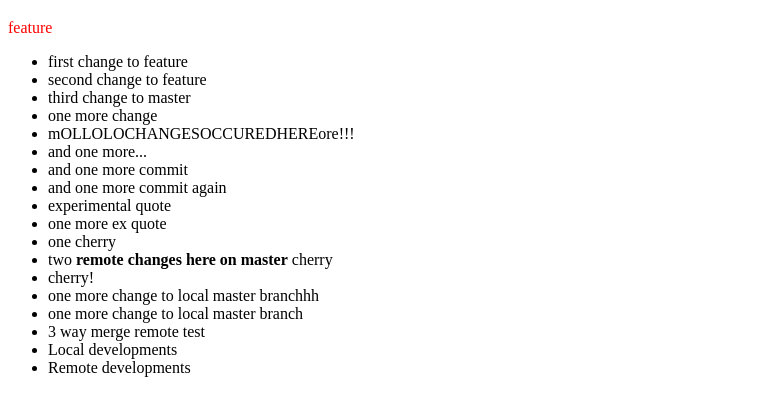
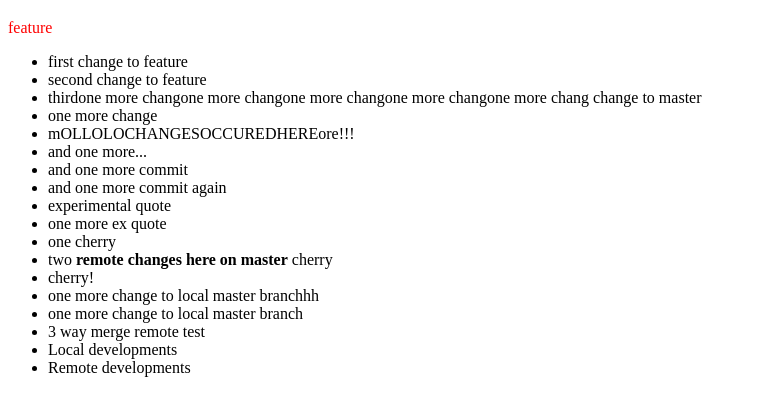
Before and after one commit to RomanTrus/sap_unit4_repo, a plain HTML site: page index.html in a window 1280 px wide. Shown: the part 61-472 px from the top of the page, without its empty margins (0-757 px from the left). Drawn offline with Linux system fonts and the light colour scheme.

Commit message:
some commit, hmm one more time

```diff
--- a/index.html
+++ b/index.html
@@ -11,7 +11,7 @@
 <ul>
 	<li>first change to feature<CHANGES CHANGES AATTAATSASDSADSAD /li>
 	<li>second change to feature</li>
-	<li>third change to master</li>
+	<li>thirdone more changone more changone more changone more changone more chang change to master</li>
 	<li>one more change</li>
 	<li>mOLLOLOCHANGESOCCUREDHEREore!!!</li>
 	<li>and one more...</li>
```
